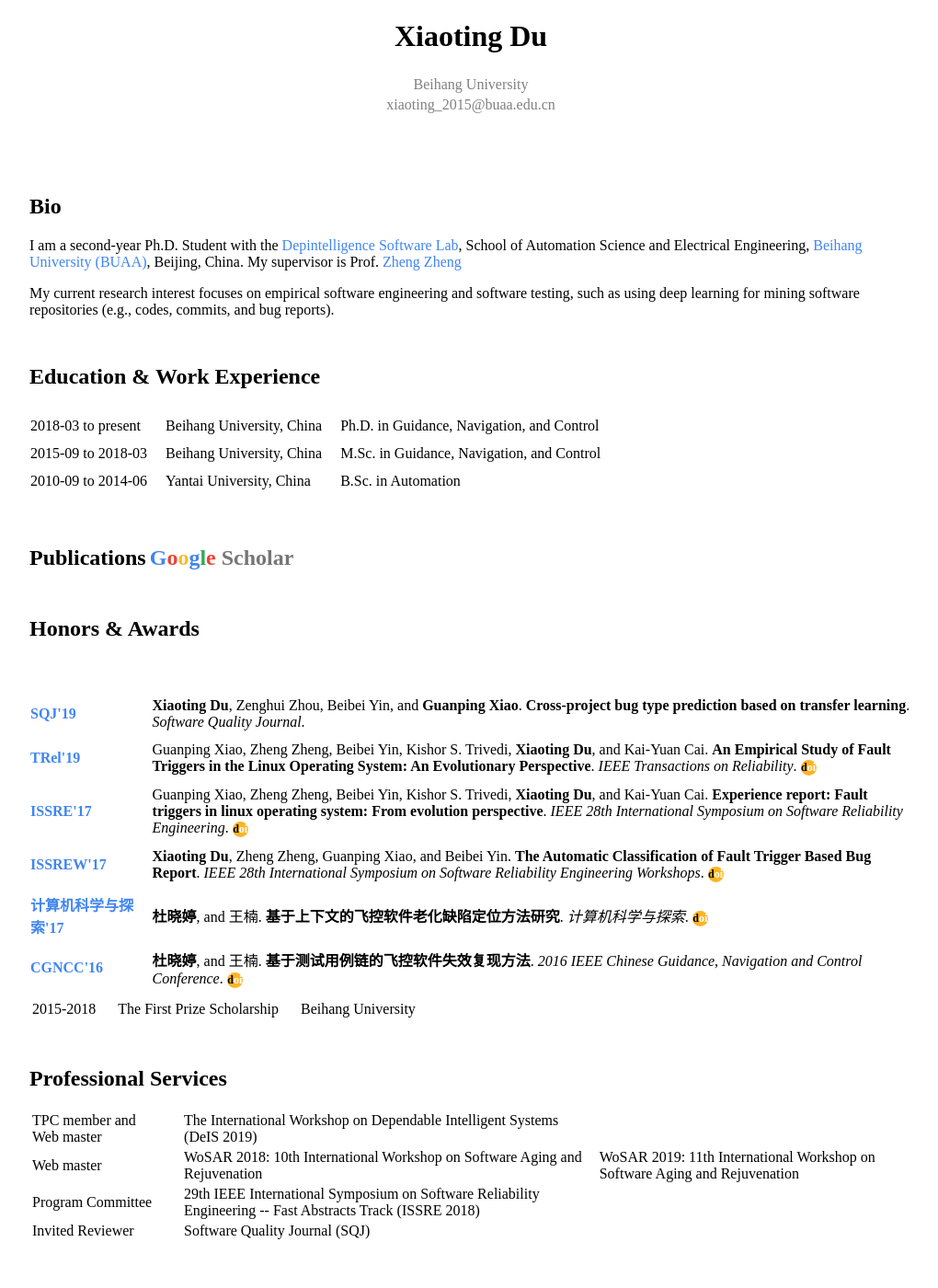
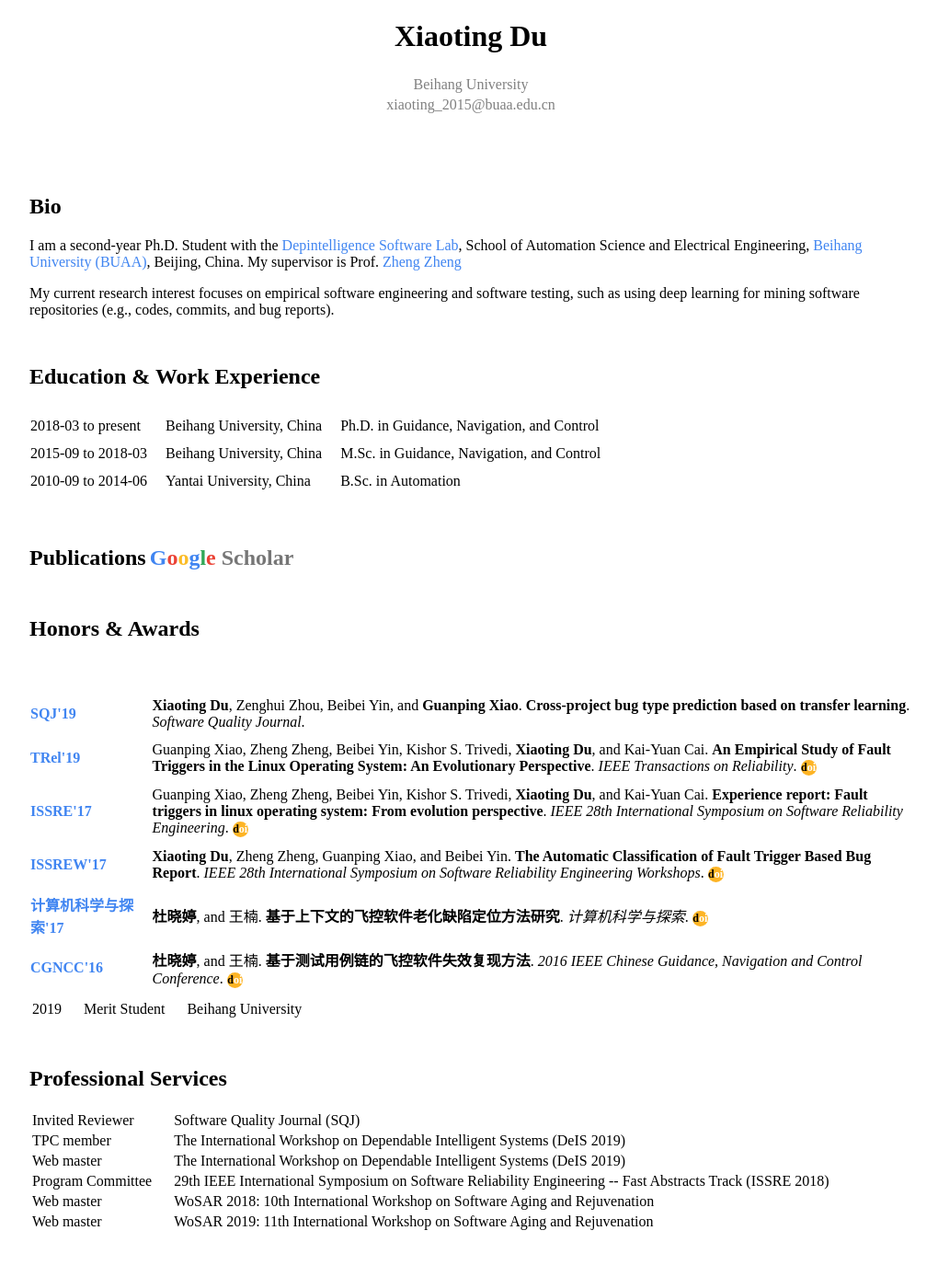
Before and after one commit to xiaotingdu/xiaotingdu.github.io, a Jekyll site: the page index.html, which Jekyll copies as it is, in a window 1280 px wide. Shown: the whole page at 92% size, without its empty margins (128-1148 px from the left). Built offline with Jekyll 4.4.1, drawn with Linux system fonts in a browser that asks for light colours; a style sheet for code colours, icons or effects is not loaded.

Commit message:
Update index.html

```diff
--- a/index.html
+++ b/index.html
@@ -128,14 +128,14 @@
 </td>
 </tr>
 
+
 <div class="container">
 <h2>Honors & Awards</h2>
 <table>
-
 <tr>
-<td>2015-2018</td>
+<td>2019</td>
 <td>&nbsp;&nbsp;&nbsp;&nbsp;</td>
-<td>The First Prize Scholarship</td>
+<td>Merit Student</td>
 <td>&nbsp;&nbsp;&nbsp;&nbsp;</td>
 <td>Beihang University</td>
 </tr>
@@ -147,9 +147,14 @@
 <div class="container">
 <h2>Professional Services</h2>
 <table>
+<tr>
+<td>Invited Reviewer</td>
+<td>&nbsp;&nbsp;&nbsp;&nbsp;</td>
+<td>Software Quality Journal (SQJ)</td>
+</tr>
 
 <tr>
-<td>TPC member and Web master</td>
+<td>TPC member</td>
 <td>&nbsp;&nbsp;&nbsp;&nbsp;</td>
 <td>The International Workshop on Dependable Intelligent Systems (DeIS 2019) </td>
 </tr>
@@ -157,8 +162,7 @@
 <tr>
 <td>Web master</td>
 <td>&nbsp;&nbsp;&nbsp;&nbsp;</td>
-<td>WoSAR 2018: 10th International Workshop on Software Aging and Rejuvenation</td>
-<td>WoSAR 2019: 11th International Workshop on Software Aging and Rejuvenation</td>
+<td>The International Workshop on Dependable Intelligent Systems (DeIS 2019) </td>
 </tr>
 
 <tr>
@@ -168,10 +172,17 @@
 </tr>
 
 <tr>
-<td>Invited Reviewer</td>
+<td>Web master</td>
 <td>&nbsp;&nbsp;&nbsp;&nbsp;</td>
-<td>Software Quality Journal (SQJ)</td>
+<td>WoSAR 2018: 10th International Workshop on Software Aging and Rejuvenation</td>
 </tr>
+
+<tr>
+<td>Web master</td>
+<td>&nbsp;&nbsp;&nbsp;&nbsp;</td>
+<td>WoSAR 2019: 11th International Workshop on Software Aging and Rejuvenation</td>
+</tr>
+
 
 </table>
 </div>
```
